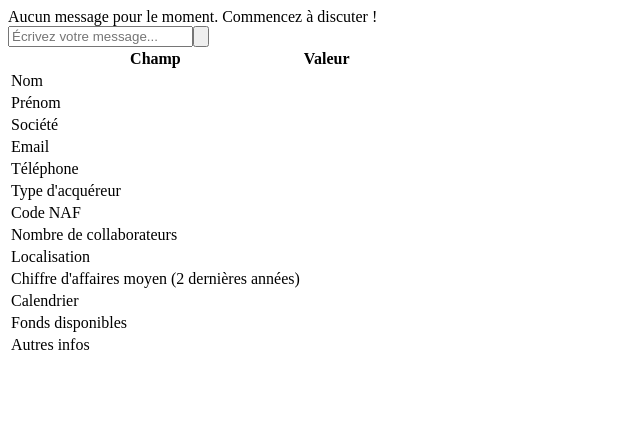
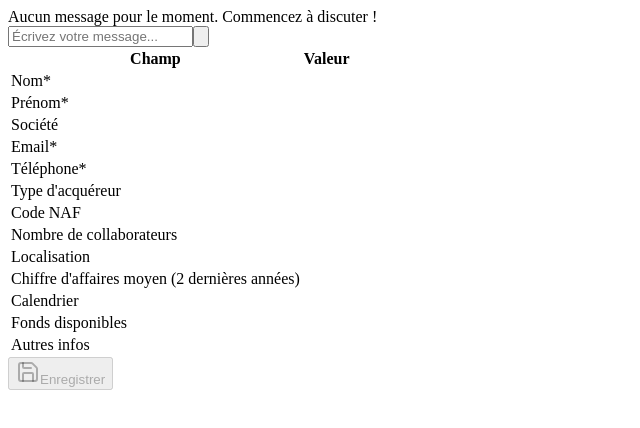
Before and after one commit to Lorisj73/MDS-Workshop-1, a Next.js app: page /acquereur in a window 1280 px wide. Shown: the top 428 px of the page, without its empty margins (0-640 px from the left). Built offline with nearby package versions, Linux system fonts and the light colour scheme.

Commit message:
add save button

```diff
--- a/app/api/chat/cedant/route.tsx
+++ b/app/api/chat/cedant/route.tsx
@@ -11,7 +11,7 @@ export async function POST(req: Request) {
 	// Étape 1 : Récupérer les données de l'API
 	let acquereursData = [];
 	try {
-		const response = await fetch(`http://localhost:3000/api/db/read`);
+		const response = await fetch("http://localhost:3000/api/db/read");
 		if (!response.ok) {
 			throw new Error("Erreur lors de la récupération des données");
 		}
@@ -44,7 +44,7 @@ export async function POST(req: Request) {
 		},
 		temperature: 0.4,
 		system:
-			"Vous êtes un assistant IA pour XLINKS, spécialisé dans l'aide aux cédants d'entreprises. Votre tâche est d'analyser les informations fournies sur l'entreprise à céder et de rechercher des acquéreurs potentiels dans la base de données qui a été envoyée avant le message. Tu dois utiliser les infos que de la base de données et rien d'autres. Lorsque on te demande une liste, fait sous la forme de tableau grâce au Markdown",
+			"Vous êtes un assistant IA pour XLINKS, spécialisé dans l'aide aux cédants d'entreprises. Votre tâche est d'analyser les informations fournies sur l'entreprise à céder et de rechercher des acquéreurs potentiels dans la base de données qui a été envoyée avant le message. Tu dois utiliser les infos que de la base de données et rien d'autres. Utilise le markdown pour une meilleur lisibilité. Si il y a des doublons mettre juste un *x.",
 	});
 
 	return result.toDataStreamResponse({ data });
--- a/components/chat.tsx
+++ b/components/chat.tsx
@@ -1,9 +1,11 @@
 "use client";
 
 import { useChat } from "ai/react";
+import { Save } from "lucide-react";
 import { useEffect, useRef, useState } from "react";
 import { remark } from "remark";
 import html from "remark-html";
+import { Button } from "./ui/button";
 
 interface ChatProps {
 	apiUrl: string;
@@ -14,6 +16,7 @@ interface TableData {
 	label: string;
 	value: string;
 	key: string;
+	required: boolean;
 }
 
 export default function Chat({ apiUrl, tab }: ChatProps) {
@@ -23,19 +26,39 @@ export default function Chat({ apiUrl, tab }: ChatProps) {
 	const [formattedMessages, setFormattedMessages] = useState([]);
 	const messagesEndRef = useRef<HTMLDivElement>(null);
 	const [tableData, setTableData] = useState<TableData[]>([
-    { label: "Nom", value: "", key: "nom" },
-    { label: "Prénom", value: "", key: "prenom" },
-    { label: "Société", value: "", key: "societe" },
-    { label: "Email", value: "", key: "email" },
-    { label: "Téléphone", value: "", key: "telephone" },
-    { label: "Type d'acquéreur", value: "", key: "type_acquereur" },
-    { label: "Code NAF", value: "", key: "code_naf" },
-    { label: "Nombre de collaborateurs", value: "", key: "nb_collaborateurs" },
-    { label: "Localisation", value: "", key: "localisation" },
-    { label: "Chiffre d'affaires moyen (2 dernières années)", value: "", key: "niveau_ca" },
-    { label: "Calendrier", value: "", key: "calendrier" },
-    { label: "Fonds disponibles", value: "", key: "fonds_disponibles" },
-    { label: "Autres infos", value: "", key: "autres_infos" },
+		{ label: "Nom", value: "", key: "nom", required: true },
+		{ label: "Prénom", value: "", key: "prenom", required: true },
+		{ label: "Société", value: "", key: "societe", required: false },
+		{ label: "Email", value: "", key: "email", required: true },
+		{ label: "Téléphone", value: "", key: "telephone", required: true },
+		{
+			label: "Type d'acquéreur",
+			value: "",
+			key: "type_acquereur",
+			required: false,
+		},
+		{ label: "Code NAF", value: "", key: "code_naf", required: false },
+		{
+			label: "Nombre de collaborateurs",
+			value: "",
+			key: "nb_collaborateurs",
+			required: false,
+		},
+		{ label: "Localisation", value: "", key: "localisation", required: false },
+		{
+			label: "Chiffre d'affaires moyen (2 dernières années)",
+			value: "",
+			key: "niveau_ca",
+			required: false,
+		},
+		{ label: "Calendrier", value: "", key: "calendrier", required: false },
+		{
+			label: "Fonds disponibles",
+			value: "",
+			key: "fonds_disponibles",
+			required: false,
+		},
+		{ label: "Autres infos", value: "", key: "autres_infos", required: false },
 	]);
 
 	const scrollToBottom = () => {
@@ -75,23 +98,15 @@ export default function Chat({ apiUrl, tab }: ChatProps) {
 						const data = JSON.parse(jsonPart);
 
 						// Update the table data
-            setTableData(prevData =>
-              prevData.map(item => ({
+						const newTableData = tableData.map((item) => ({
 							...item,
-                value: data[item.key] !== undefined ? String(data[item.key]) : item.value
-              }))
-            );
+							value:
+								data[item.key] !== undefined
+									? String(data[item.key])
+									: item.value,
+						}));
 
-            // Send data to the database
-            await fetch("/api/db/add", {
-              method: "POST",
-              headers: {
-                "Content-Type": "application/json",
-              },
-              body: JSON.stringify(data),
-            });
-
-            console.log("Données envoyées avec succès et tableau mis à jour :", data);
+						setTableData(newTableData);
 					} catch (error) {
 						console.error("Erreur lors de l'analyse des données JSON :", error);
 					}
@@ -102,11 +117,50 @@ export default function Chat({ apiUrl, tab }: ChatProps) {
 		processMessages();
 	}, [messages]);
 
+	const isFormValid = () => {
+		return tableData.every(
+			(item) => !item.required || item.value.trim() !== "",
+		);
+	};
+
+	const handleSave = async () => {
+		if (!isFormValid()) {
+			alert("Veuillez remplir tous les champs obligatoires.");
+			return;
+		}
+
+		const dataToSend = tableData.reduce((acc, item) => {
+			acc[item.key] = item.value;
+			return acc;
+		}, {});
+
+		try {
+			const response = await fetch("/api/db/add", {
+				method: "POST",
+				headers: {
+					"Content-Type": "application/json",
+				},
+				body: JSON.stringify(dataToSend),
+			});
+
+			if (response.ok) {
+				console.log("Données envoyées avec succès :", dataToSend);
+				alert("Données enregistrées avec succès !");
+			} else {
+				throw new Error("Erreur lors de l'envoi des données");
+			}
+		} catch (error) {
+			console.error("Erreur lors de l'envoi des données :", error);
+			alert("Erreur lors de l'enregistrement des données. Veuillez réessayer.");
+		}
+	};
+
 	return (
 		<div className="flex items-start justify-center min-h-screen bg-white text-gray-900">
 			<div
 				className={`flex flex-col py-20 ${tab ? "w-2/3" : "w-full max-w-4xl"}`}
 			>
+				{/* Chat messages */}
 				<div className="flex-grow overflow-y-auto mb-20 max-h-[calc(100vh-200px)]">
 					{formattedMessages.length === 0 ? (
 						<div className="text-center text-gray-500">
@@ -130,6 +184,8 @@ export default function Chat({ apiUrl, tab }: ChatProps) {
 					)}
 					<div ref={messagesEndRef} />
 				</div>
+
+				{/* Input form */}
 				<div
 					className={`fixed bottom-0 ${
 						tab ? "left-[15%]" : "left-1/2 transform -translate-x-1/2"
@@ -166,8 +222,10 @@ export default function Chat({ apiUrl, tab }: ChatProps) {
 					</form>
 				</div>
 			</div>
+
+			{/* Table and Save button */}
 			{tab && (
-        <div className={"py-20 w-1/3"}>
+				<div className="py-20 w-1/3">
 					<div className="bg-white shadow-md rounded-lg overflow-hidden mx-4">
 						<table className="w-full text-sm">
 							<thead>
@@ -182,13 +240,26 @@ export default function Chat({ apiUrl, tab }: ChatProps) {
 										key={index}
 										className={index % 2 === 0 ? "bg-gray-50" : ""}
 									>
-                    <td className="px-4 py-2 font-medium">{item.label}</td>
+										<td className="px-4 py-2 font-medium">
+											{item.label}
+											{item.required && <span className="text-red-500">*</span>}
+										</td>
 										<td className="px-4 py-2">{item.value}</td>
 									</tr>
 								))}
 							</tbody>
 						</table>
 					</div>
+					<div className="mt-4 text-center flex justify-center">
+						<Button
+							onClick={handleSave}
+							className="flex gap-2"
+							disabled={!isFormValid()}
+						>
+							<Save />
+							Enregistrer
+						</Button>
+					</div>
 				</div>
 			)}
 		</div>
```
Lines whose indentation alone changed are shown as unchanged.
